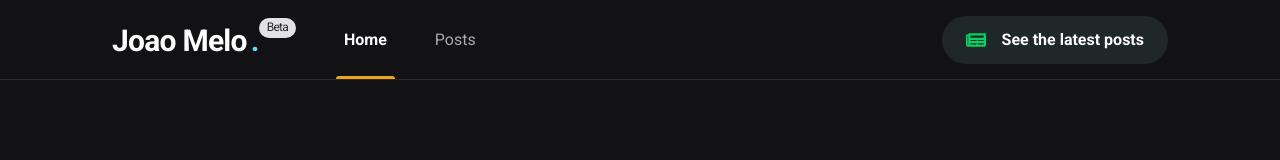
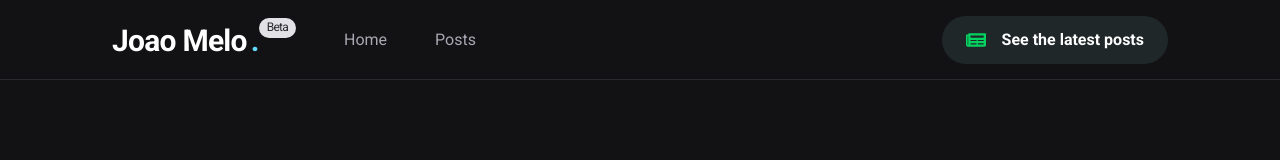
Before and after one commit to joaopcm/website, a Next.js app: page / in a window 1280 px wide. Shown: the top 160 px of the page. Built offline with nearby package versions, Linux system fonts and the light colour scheme.

Commit message:
feat: add Header navigation

```diff
--- a/src/components/Header/index.tsx
+++ b/src/components/Header/index.tsx
@@ -1,4 +1,5 @@
-import { Box, Text, Link, Tag } from "@chakra-ui/react";
+import { Box, Text, Link as ChakraLink, Tag } from "@chakra-ui/react";
+import Link from "next/link";
 import { CallButton } from "./CallButton";
 import styles from "./styles.module.scss";
 
@@ -17,23 +18,25 @@ export function Header() {
         </Text>
 
         <nav>
-          <Link
+          <ChakraLink
+            as={Link}
+            href="/"
             className={styles.active}
-            href=""
             _hover={{
               textDecoration: "none",
             }}
           >
             Home
-          </Link>
-          <Link
-            href=""
+          </ChakraLink>
+          <ChakraLink
+            as={Link}
+            href="/posts"
             _hover={{
               textDecoration: "none",
             }}
           >
             Posts
-          </Link>
+          </ChakraLink>
         </nav>
 
         <CallButton />
```
